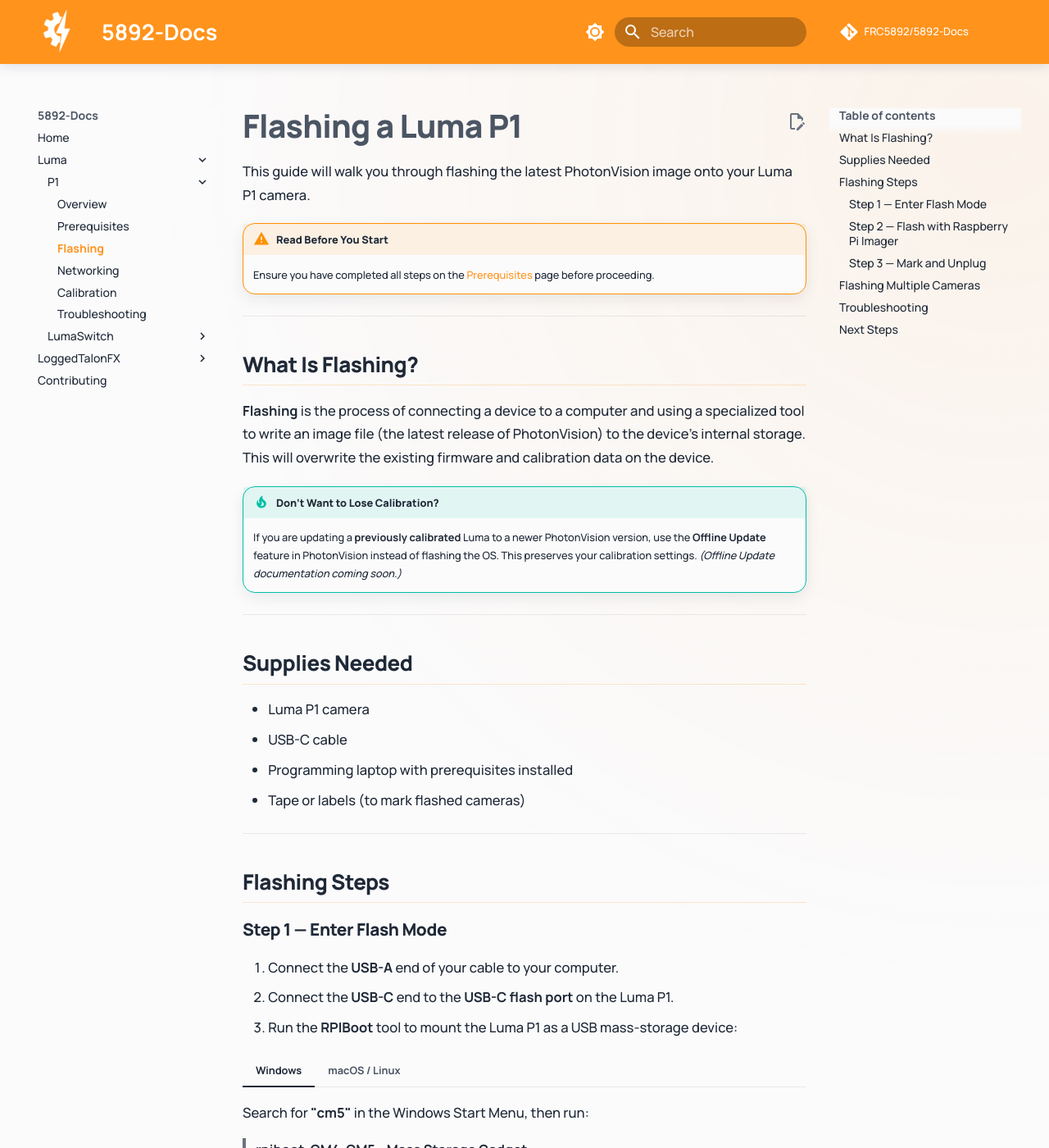
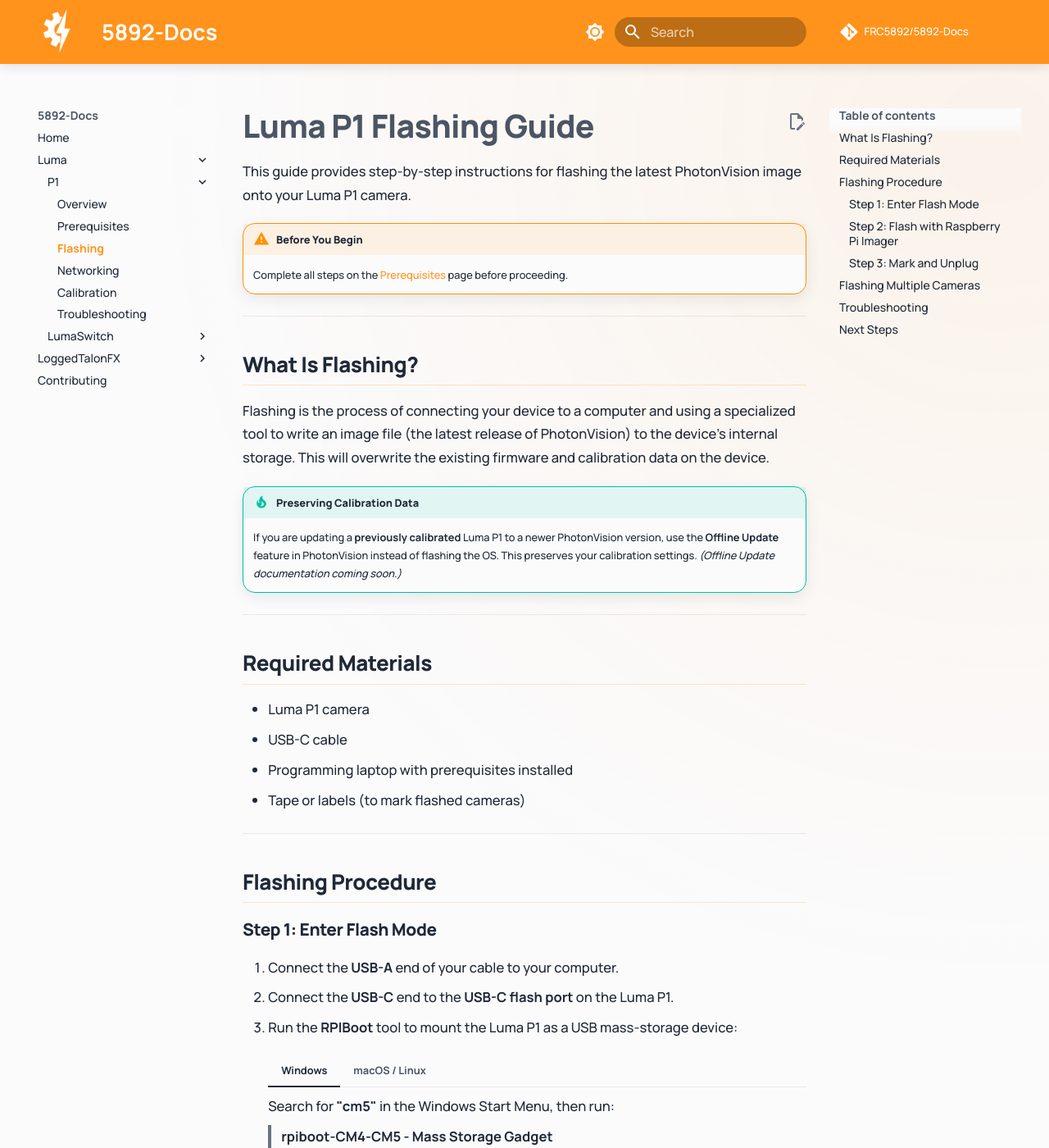
Before and after one commit to FRC5892/Luma-Docs, an MkDocs documentation site: the page built from docs/p1/flashing.md, in a window 1280 px wide and 1400 px high. Shown: the whole window at 82% size. Built offline with MkDocs 1.6.1 and Material for MkDocs 9.7.7, drawn with Linux system fonts in a browser that asks for light colours; comment, search, counter and statistics services are not loaded; some of the changed text lies outside the part shown.

Commit message:
Revise Luma P1 documentation: update section titles, enhance clarity, and improve formatting across flashing, getting started, and mounting guides

```diff
--- a/docs/p1/flashing.md
+++ b/docs/p1/flashing.md
@@ -1,23 +1,24 @@
 
-# Flashing a Luma P1
 
-This guide will walk you through flashing the latest PhotonVision image onto your Luma P1 camera.
+# Luma P1 Flashing Guide
 
-!!! warning "Read Before You Start"
-    Ensure you have completed all steps on the [Prerequisites](prerequisites.md) page before proceeding.
+This guide provides step-by-step instructions for flashing the latest PhotonVision image onto your Luma P1 camera.
+
+!!! warning "Before You Begin"
+    Complete all steps on the [Prerequisites](prerequisites.md) page before proceeding.
 
 ---
 
 ## What Is Flashing?
 
-**Flashing** is the process of connecting a device to a computer and using a specialized tool to write an image file (the latest release of PhotonVision) to the device's internal storage. This will overwrite the existing firmware and calibration data on the device.
+Flashing is the process of connecting your device to a computer and using a specialized tool to write an image file (the latest release of PhotonVision) to the device's internal storage. This will overwrite the existing firmware and calibration data on the device.
 
-!!! tip "Don't Want to Lose Calibration?"
-    If you are updating a **previously calibrated** Luma to a newer PhotonVision version, use the **Offline Update** feature in PhotonVision instead of flashing the OS. This preserves your calibration settings. *(Offline Update documentation coming soon.)*
+!!! tip "Preserving Calibration Data"
+    If you are updating a **previously calibrated** Luma P1 to a newer PhotonVision version, use the **Offline Update** feature in PhotonVision instead of flashing the OS. This preserves your calibration settings. *(Offline Update documentation coming soon.)*
 
 ---
 
-## Supplies Needed
+## Required Materials
 
 - Luma P1 camera
 - USB-C cable
@@ -26,61 +27,61 @@ This guide will walk you through flashing the latest PhotonVision image onto you
 
 ---
 
-## Flashing Steps
+## Flashing Procedure
 
-### Step 1 — Enter Flash Mode
+### Step 1: Enter Flash Mode
 
 1. Connect the **USB-A** end of your cable to your computer.
 2. Connect the **USB-C** end to the **USB-C flash port** on the Luma P1.
 3. Run the **RPIBoot** tool to mount the Luma P1 as a USB mass-storage device:
 
-=== "Windows"
-    Search for **"cm5"** in the Windows Start Menu, then run:
-    > **rpiboot-CM4-CM5 - Mass Storage Gadget**
+    === "Windows"
+        Search for **"cm5"** in the Windows Start Menu, then run:
+        > **rpiboot-CM4-CM5 - Mass Storage Gadget**
 
-=== "macOS / Linux"
-    Run `rpiboot` from the terminal according to the RPIBoot documentation.
+    === "macOS / Linux"
+        Run `rpiboot` from the terminal according to the RPIBoot documentation.
 
 4. Wait until the application says you can press any key to close—press ++enter++.
 5. The Luma is now in **flash mode** ✅
 
 !!! danger "Do NOT Unplug"
-    **Do not unplug the Luma P1 while it is in flash mode.** Unplugging it will exit flash mode and you will need to start over from Step 1.
+    Do not unplug the Luma P1 while it is in flash mode. Unplugging it will exit flash mode and you will need to start over from Step 1.
 
 ---
 
-### Step 2 — Flash with Raspberry Pi Imager
+### Step 2: Flash with Raspberry Pi Imager
 
 1. Open **Raspberry Pi Imager**.
-2. Work through each menu in order. For **every single menu**, scroll to the **bottom** and select the **last option** (no filtering, custom config, etc.).
-3. When prompted for a custom image, a file picker will appear—select the **PhotonVision image for Luma P1** that you downloaded earlier.
+2. Work through each menu in order. For every menu, scroll to the bottom and select the last option (no filtering, custom config, etc.).
+3. When prompted for a custom image, select the **PhotonVision image for Luma P1** that you downloaded earlier.
 4. When you reach the step for selecting a **drive to flash to**, pause and read the next warning carefully.
 
 !!! danger "System Drives — Critical Warning"
-    Make sure the **"Show system drives"** toggle is **OFF**.
+    Ensure the **"Show system drives"** toggle is **OFF**.
 
-    **Do NOT enable "Show system drives." Do NOT touch that toggle.**
+    Do NOT enable "Show system drives." Do NOT touch that toggle.
 
     You should see a device named **`mmcblk0`** appear in the list—this is the Luma P1's internal storage. Select `mmcblk0`.
 
 5. When prompted to confirm that you want to erase everything on `mmcblk0`, press **OK**.
-6. A progress bar will appear. Wait for the flash to complete—the imager will notify you when the camera is successfully flashed.
+6. Wait for the flash to complete. The imager will notify you when the camera is successfully flashed.
 
 ---
 
-### Step 3 — Mark and Unplug
+### Step 3: Mark and Unplug
 
-7. Mark the Luma with tape or a label to indicate it has been flashed.
-8. Unplug the Luma P1 from your computer.
+1. Mark the Luma with tape or a label to indicate it has been flashed.
+2. Unplug the Luma P1 from your computer.
 
 ---
 
 ## Flashing Multiple Cameras
 
-If you have **more than one** Luma P1 to flash, **do not close Raspberry Pi Imager** after flashing the first one.
+If you have more than one Luma P1 to flash, **do not close Raspberry Pi Imager** after flashing the first one.
 
 1. Unplug the flashed Luma (mark it with tape first).
-2. Repeat **Step 1** above with the next Luma to put it into flash mode.
+2. Repeat Step 1 above with the next Luma to put it into flash mode.
 3. Switch back to Raspberry Pi Imager—you will see a **"Flash Another"** button.
 4. Click **"Flash Another"** and flash the new Luma.
 5. Mark it as flashed and repeat for any remaining cameras.
@@ -89,10 +90,10 @@ If you have **more than one** Luma P1 to flash, **do not close Raspberry Pi Imag
 
 ## Troubleshooting
 
-See the **[Troubleshooting Guide](troubleshooting.md)** for common flashing issues.
+For common flashing issues, see the [Troubleshooting Guide](troubleshooting.md).
 
 ---
 
 ## Next Steps
 
-Once all your cameras are flashed, proceed to the **[Calibration Guide](calibration.md)**.
+Once all your cameras are flashed, proceed to the [Calibration Guide](calibration.md).
```
Also changed, not shown: docs/p1/getting_started.md (+12 -11 lines), docs/p1/mounting.md (+4 -4 lines).
